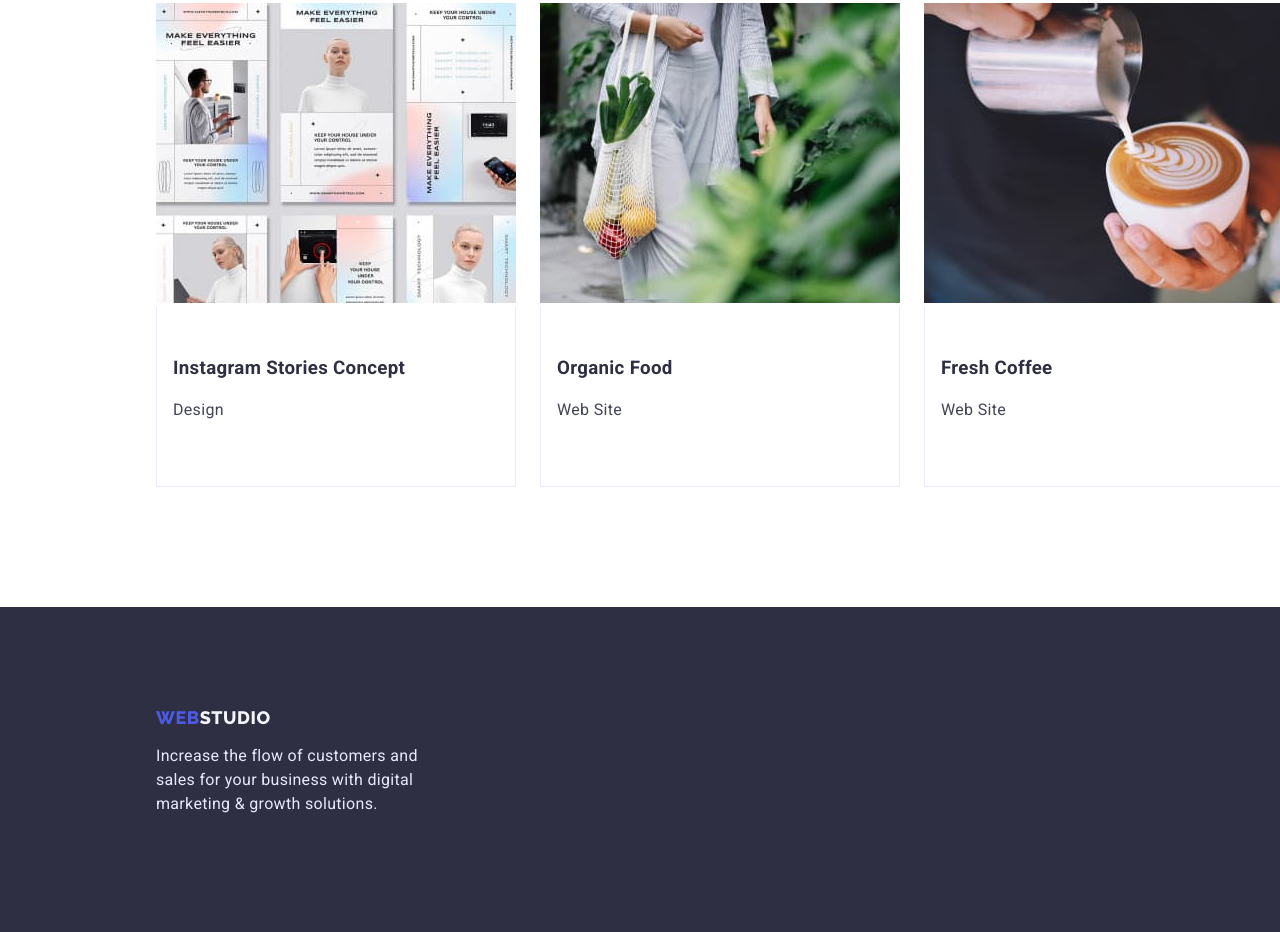
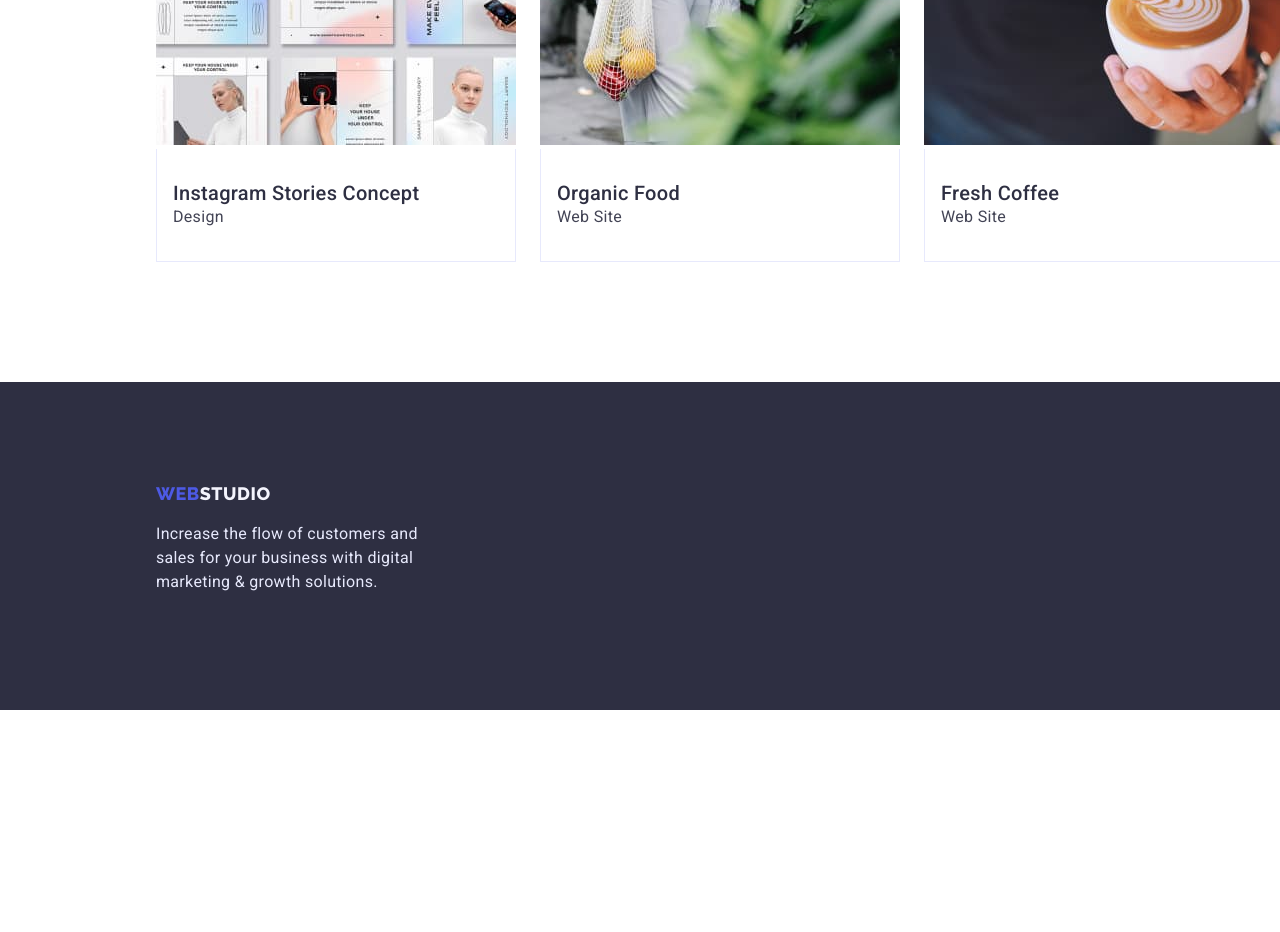
Before and after one commit to NataliaRuban14/goit-markup-hw-03, a plain HTML site: page portfolio.html in a window 1280 px wide. Shown: the part 1377-2309 px from the top of the page. After the commit the page ends 2087 px from the top, so only its background shows below. Drawn offline with nearby package versions, Linux system fonts and the light colour scheme.

Commit message:
update index html and portfolio html

```diff
--- a/css/styles.css
+++ b/css/styles.css
@@ -76,7 +76,8 @@
 }
 
 .web-color-one {
-    color: var(--accent-color)
+    color: var(--accent-color);
+    line-height: 1.17;
 }
 .web-color-two {
     color: var(--title-text-color);
@@ -200,6 +201,11 @@
     padding-bottom: 120px;
 }
 
+.section-portfolio {
+    padding-top: 96px;
+    padding-bottom: 120px;
+}
+
 .section.no-padding {
     padding-top: 0;
     padding-bottom: 0;
@@ -291,13 +297,20 @@
     height: auto;
     width: calc((100% - 48px) / 3);
     margin-right: 24px;
-    margin-bottom: 0;
+    margin-bottom: 120px;
     padding-bottom: 0;
 }
 
 .work-list .item:nth-child(3n) {
     margin-right: 0;
 }
+
+.work-list .item .img {
+    display: block;
+    max-width: 100%;
+    height: auto;
+}
+
 
 
 /* Our Team */
@@ -334,13 +347,13 @@
 }
 
 .team-list .paragraph {
-    font-weight: 400;
     font-size: 16px;
     line-height: 1.5;
     text-align: center;
 }
 
 .team-list .item .pgh {
+    margin: 0;
     padding-top: 32px;
     padding-bottom: 32px;
 }
@@ -394,26 +407,12 @@
 
 /* Footer */
 
-.footer-section {
-    display: flex;
-    align-items: center;
+.footer {
     padding-top: 100px;
     padding-bottom: 100px;
     background-color: #2E2F42;
 }
 
-
-
-.footer {
-    color: var(--accent-color);
-    font-family: Raleway, sans-serif;
-    font-weight: 800;
-    font-size: 18px;
-    line-height: 1.17;
-    letter-spacing: 0.03em;
-    text-transform: uppercase;
-    text-decoration: none;
-}
 
 .footer .flex {
     display: flex;
@@ -436,8 +435,11 @@
 }
 
 .footer-paragraph {
+    font-family: 'Roboto';
+    font-style: normal;
+    font-weight: 400;
+    font-size: 16px;
     width: 264px;
-    font-size: 16px;
     line-height: 1.5;
     color: var(--primary-logo-color);
 }
@@ -497,7 +499,20 @@
     flex-wrap: wrap;
 }
 
+.row-list .frame {
+    margin: 0;
+    padding-top: 32px;
+    padding-bottom: 32px;
+    padding-left: 16px;
+    padding-right: 54px;
+    border: 1px solid #E7E9FC;
+    border-top: none;
+}
+
 .row-list .title {
+    font-family: 'Roboto';
+    font-style: normal;
+    margin: 0;
     color: var(--title-text-color);
     font-weight: 500;
     font-size: 20px;
@@ -505,12 +520,16 @@
 }
 
 .row-list .text {
-    margin-bottom: 32px;
+    font-family: 'Roboto';
+    font-style: normal;
+    margin: 0;
     color: var(--primary-text-color);
     font-weight: 400;
     font-size: 16px;
     line-height: 1.5;
 }
+
+/* margin-bottom: 32px; */
 
 .row-list .item {
     width: 360px;
@@ -525,12 +544,3 @@
 .row-list .item:nth-last-child(-n + 3) {
 
 }
-
-.row-list .frame {
-    padding-top: 32px;
-    padding-bottom: 32px;
-    padding-left: 16px;
-    padding-right: 54px;
-    border: 1px solid #E7E9FC;
-    border-top: none;
-}
--- a/portfolio.html
+++ b/portfolio.html
@@ -44,7 +44,7 @@
 
     <main>
         <!-- Row -->
-        <section class="section">
+        <section class="section-portfolio">
             <div class="container">
 
                 <h1 class="visually-hidden">page content portfolio</h1>
@@ -61,63 +61,63 @@
                     <li class="item">
                         <img src="./images/img-1.jpg" alt="interface" width="360" height="300">
                         <div class="frame">
-                            <h3 class="row-list">Banking App Interface Concept</h3>
+                            <h3 class="title">Banking App Interface Concept</h3>
                             <p class="text">App</p>
                         </div>
                     </li>
                     <li class="item">
                         <img src="./images/img-2.jpg" alt="cashless payment" width="360" height="300">
                         <div class="frame">
-                            <h3 class="row-list">Cashless Payment</h3>
+                            <h3 class="title">Cashless Payment</h3>
                             <p class="text">Marketing</p>
                         </div>
                     </li>
                     <li class="item">
                         <img src="./images/img-3.jpg" alt="meditaion app" width="360" height="300">
                         <div class="frame">
-                            <h3 class="row-list">Meditaion App</h3>
+                            <h3 class="title">Meditaion App</h3>
                             <p class="text">App</p>
                         </div>
                     </li>
                     <li class="item">
                         <img src="./images/img-4.jpg" alt="taxi service" width="360" height="300">
                         <div class="frame">
-                            <h3 class="row-list">Taxi Service</h3>
+                            <h3 class="title">Taxi Service</h3>
                             <p class="text">Marketing</p>
                         </div>
                     </li>
                     <li class="item">
                         <img src="./images/img-5.jpg" alt="screen illustrations" width="360" height="300">
                         <div class="frame">
-                            <h3 class="row-list">Screen Illustrations</h3>
+                            <h3 class="title">Screen Illustrations</h3>
                             <p class="text">Design</p>
                         </div>
                     </li>
                     <li class="item">
                         <img src="./images/img-6.jpg" alt="online courses" width="360" height="300">
                         <div class="frame">
-                            <h3 class="row-list">Online Courses</h3>
+                            <h3 class="title">Online Courses</h3>
                             <p class="text">Marketing</p>
                         </div>
                     </li>
                     <li class="item">
                         <img src="./images/img-7.jpg" alt="instagram stories concept" width="360" height="300">
                         <div class="frame">
-                            <h3 class="row-list">Instagram Stories Concept</h3>
+                            <h3 class="title">Instagram Stories Concept</h3>
                             <p class="text">Design</p>
                         </div>
                     </li>
                     <li class="item">
                         <img src="./images/img-8.jpg" alt="organic food" width="360" height="300">
                         <div class="frame">
-                            <h3 class="row-list">Organic Food</h3>
+                            <h3 class="title">Organic Food</h3>
                             <p class="text">Web Site</p>
                         </div>
                     </li>
                     <li class="item">
                         <img src="./images/img-9.jpg" alt="fresh coffee" width="360" height="300">
                         <div class="frame">
-                            <h3 class="row-list">Fresh Coffee</h3>
+                            <h3 class="title">Fresh Coffee</h3>
                             <p class="text">Web Site</p>
                         </div>
                     </li>
@@ -127,18 +127,15 @@
     </main>
 
     <!-- Footer -->
-    <footer>
-        <section class="footer-section flex">
+    <footer class="footer">
         <div class="container">
-                <h2 class="visually-hidden">Footer</h2>
-                <a href="./index.html" class="footer"><span class="web-color-one">Web</span><span
+            <a href="./index.html" class="logo"><span class="web-color-one">Web</span><span
                     class="footer-text">Studio</span></a>
             <p class="footer-paragraph">Increase the flow of customers and sales for your business with digital
                 marketing &
                 growth
                 solutions.</p>
         </div>
-        </section>
     </footer>
 </body>
 
```
Also changed, not shown: index.html (+7 -11 lines). Lines whose indentation alone changed are shown as unchanged.
